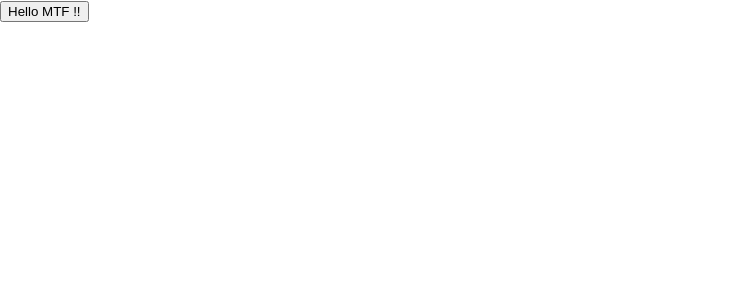
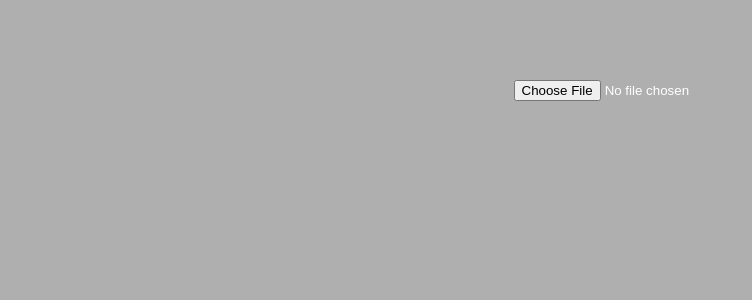
Before and after one commit to m-chouhan/pic-plotter, a React (Create React App) app: page / in a window 1280 px wide. Shown: the top 300 px of the page, without its empty margins (0-752 px from the left). Built offline with nearby package versions, Linux system fonts and the light colour scheme.

Commit message:
* Now loading files from local system

```diff
--- a/src/App.css
+++ b/src/App.css
@@ -1,5 +1,9 @@
 .App {
-  text-align: center;
+  width: 100%;
+  display: flex;
+  flex-direction: column;
+  justify-content: center;
+  align-content: center;
 }
 
 .App-logo {
@@ -8,12 +12,13 @@
 }
 
 .App-header {
-  background-color: #282c34;
+  background-color: #afafaf;
   min-height: 100vh;
   display: flex;
+  padding-top: 10vmin;
   flex-direction: column;
   align-items: center;
-  justify-content: center;
+  justify-content: flex-start;
   font-size: calc(10px + 2vmin);
   color: white;
 }
--- a/src/App.js
+++ b/src/App.js
@@ -1,11 +1,19 @@
 import React, { Component } from "react";
 import { connect } from "react-redux";
 import ResizableImageView from "./ResizableImageView";
+import "./App.css";
 
 class App extends Component {
-  loadImage = () => {
+  state = { file: undefined, image: undefined };
+
+  loadFile = async event => {
+    if (event.target.files && event.target.files[0]) {
+      let reader = new FileReader();
+      reader.onload = e => {
+        console.log(e.target);
+        this.setState({ image: e.target.result });
         const image = new window.Image();
-    image.src = "https://konvajs.github.io/assets/yoda.jpg";
+        image.src = e.target.result;
         image.onload = () => {
           // setState will redraw layer
           // because "image" property is changed
@@ -15,11 +23,22 @@ class App extends Component {
           });
         };
       };
+      console.log(event.target.files);
+      reader.readAsDataURL(event.target.files[0]);
+    } else console.warn("not present");
+  };
 
   render() {
     return (
-      <div>
-        <button onClick={this.loadImage}>Hello MTF !!</button>
+      <div className="App-header">
+        <input
+          type="file"
+          id="file"
+          className="filetype"
+          value={this.state.file}
+          onChange={this.loadFile}
+          style={{ paddingBottom: 10 }}
+        />
         {this.props.image && (
           <ResizableImageView
             image={this.props.image}
--- a/src/ResizableImageView.js
+++ b/src/ResizableImageView.js
@@ -56,6 +56,7 @@ class ResizableImageView extends Component {
         onMouseDown={e => {
           console.log(e.nativeEvent.offsetX + "," + e.nativeEvent.offsetY);
         }}
+        style={{ maxWidth: 500, maxHeight: 500, overflow: "scroll" }}
         tabIndex="0"
       >
         <Stage
```
Also changed, not shown: src/lena.jpg (added). Lines whose indentation alone changed are shown as unchanged.
